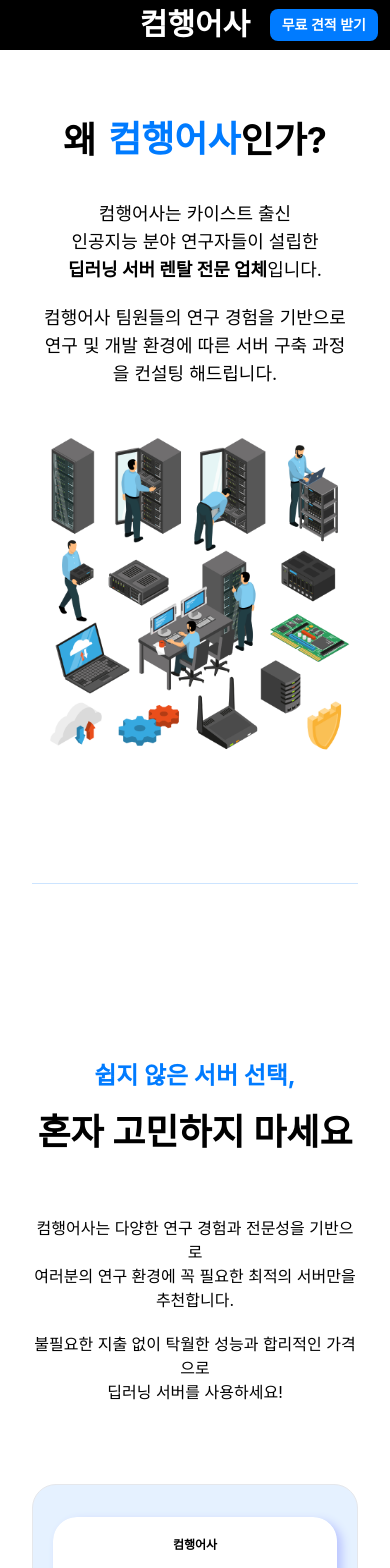
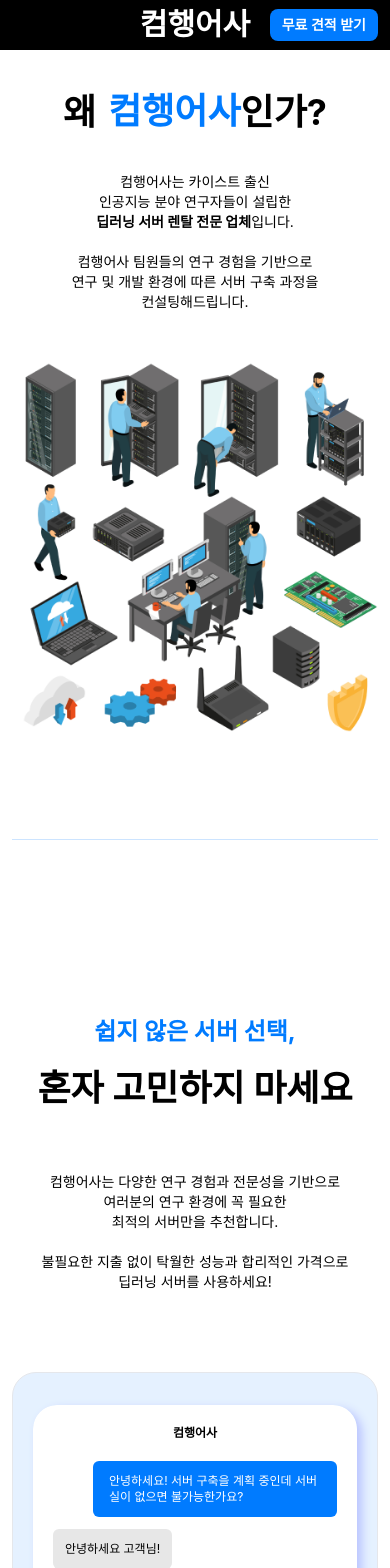
Before and after one commit to Team-Daju/Comhaengosa-WEB, a React (Create React App) app: page / in a window 390 px wide. Shown: the top 1568 px of the page. Built offline with nearby package versions, Linux system fonts and the light colour scheme; a web font is replaced by a local one.

Commit message:
[FE-15]Fix 반응형으로 수정

```diff
--- a/public/index.html
+++ b/public/index.html
@@ -1,14 +1,12 @@
 <!DOCTYPE html>
 <html lang="en">
+
 <head>
   <meta charset="utf-8" />
   <link rel="icon" href="%PUBLIC_URL%/favicon.ico" />
   <meta name="viewport" content="width=device-width, initial-scale=1" />
   <meta name="theme-color" content="#000000" />
-    <meta
-      name="description"
-      content="Web site created using create-react-app"
-    />
+  <meta name="description" content="Web site created using create-react-app" />
   <link rel="apple-touch-icon" href="%PUBLIC_URL%/logo192.png" />
   <!--
       manifest.json provides metadata used when your web app is installed on a
@@ -24,8 +22,9 @@
       work correctly both with client-side routing and a non-root public URL.
       Learn how to configure a non-root public URL by running `npm run build`.
     -->
-    <title>React App</title>
+  <title>컴행어사</title>
 </head>
+
 <body>
   <noscript>You need to enable JavaScript to run this app.</noscript>
   <div id="root"></div>
@@ -40,4 +39,5 @@
       To create a production bundle, use `npm run build` or `yarn build`.
     -->
 </body>
+
 </html>
--- a/src/App.js
+++ b/src/App.js
@@ -8,7 +8,7 @@ import Header from "./components/Header";
 import Footer from "./components/Footer";
 
 const Hr = tw.hr`
-  border-primaryColor mx-8 md:mx-20 opacity-20
+  border-primaryColor mx-3 sm:mx-20 opacity-20
 `;
 
 function App() {
--- a/src/components/DontWorry.js
+++ b/src/components/DontWorry.js
@@ -148,8 +148,8 @@ const chattings = [
 const DontWorry = () => {
 
     return (
-        <div className='px-8 pt-24 overflow-x-hidden justify-center flex flex-col-reverse md:space-x-40 md:flex md:flex-row' >
-            <div className='px-5 pt-8 md:px-14 md:pt-16 bg-primaryColor bg-opacity-10 rounded-3xl relative border flex text-xs md:text-sm'>
+        <div className='px-3 pt-24 overflow-x-hidden justify-center flex flex-col-reverse lg:space-x-20 xl:space-x-40 lg:flex lg:flex-row' >
+            <div className='md:mx-40 lg:mx-0 px-5 pt-8 lg:px-14 lg:pt-16 bg-primaryColor bg-opacity-10 rounded-3xl relative border flex text-xs lg:text-sm'>
                 <Swiper
                     slidesPerView={1}
                     spaceBetween={100}
@@ -190,17 +190,17 @@ const DontWorry = () => {
                         ))}
                 </Swiper>
             </div>
-            <div className='mb-20 text-center md:text-left' >
+            <div className='mb-20 text-center lg:text-left  ' >
                 <div className='text-primaryColor font-bold text-2xl'>
                     쉽지 않은 서버 선택,
                 </div>
-                <div className='pt-5 pb-16 text-4xl md:text-5xl font-bold'>
+                <div className='pt-5 pb-16 text-4xl lg:text-5xl font-bold'>
                     혼자 고민하지 마세요
                 </div>
-                <div className='space-y-5 text-black'>
+                <div className='space-y-5 text-black text-sm md:text-lg'>
                     <div>
-                        컴행어사는 다양한 연구 경험과 전문성을 기반으로<br />
-                        여러분의 연구 환경에 꼭 필요한 최적의 서버만을 추천합니다.
+                        컴행어사는 다양한 연구 경험과  전문성을 기반으로<br />
+                        여러분의 연구 환경에 꼭 필요한 <br className='md:hidden' />최적의 서버만을 추천합니다.
                     </div>
                     <div >
                         불필요한 지출 없이 탁월한 성능과 합리적인 가격으로<br />
--- a/src/components/Main.js
+++ b/src/components/Main.js
@@ -2,19 +2,19 @@ import React, { useEffect, useRef } from "react";
 
 const Main = () => {
     return (
-        <div className=" p-10 flex-col md:flex-row md:flex text-center md:text-left  justify-center md:space-x-40 md:pt-40">
+        <div className=" p-3 md:p-10 flex-col lg:flex-row lg:flex text-center lg:text-left  justify-center lg:space-x-40 lg:pt-40">
             <div className=" py-20 pb-0">
-                <div className="text-4xl md:text-5xl flex items-center font-bold justify-center md:justify-normal md:pt-20 ">
+                <div className="text-4xl md:text-5xl flex flex-nowrap items-center font-bold justify-center lg:justify-normal md:pt-20 ">
                     왜
                     <span className="font-ebs pl-3 text-primaryColor">
                         컴행어사
                     </span>
                     인가?
                 </div>
-                <div className="py-10 space-y-5 text-black text-lg">
+                <div className="py-10 space-y-5 text-black text-sm md:text-lg">
                     <div>
                         컴행어사는 카이스트 출신
-                        <br className="md:hidden" /> 인공지능 분야 연구자들이
+                        <br className="lg:hidden" /> 인공지능 분야 연구자들이
                         설립한
                         <br />
                         <span className="font-bold">
@@ -25,8 +25,7 @@ const Main = () => {
                     <div>
                         컴행어사 팀원들의 연구 경험을 기반으로
                         <br />
-                        연구 및 개발 환경에 따른 서버 구축 과정을 컨설팅
-                        해드립니다.
+                        연구 및 개발 환경에 따른 서버 구축 과정을 <br className="md:hidden" /> 컨설팅해드립니다.
                     </div>
                 </div>
             </div>
--- a/src/components/Smart.js
+++ b/src/components/Smart.js
@@ -20,8 +20,7 @@ const Div = tw.div`
     bg-primaryColor
     py-7
     text-lg
-    px-4
-    md:px-56
+    w-full
     flex
     flex-col
     md:flex-row
@@ -60,8 +59,8 @@ const Smart = () => {
 
     }, [])
     return (
-        <div className='my-20 flex flex-col items-center py-20'>
-            <div className='flex flex-col md:flex-row items-center text-4xl md:text-5xl font-bold pb-24 '>
+        <div className='p-3 my-20 flex flex-col items-center py-20'>
+            <div className='flex flex-col md:flex-row items-center text-3xl md:text-5xl font-bold pb-24 '>
                 <div>
                     딥러닝 서버,
                 </div>
@@ -70,7 +69,7 @@ const Smart = () => {
                 </div>
 
             </div>
-            <div className='flex flex-col  space-y-14'>
+            <div className='w-full md:w-[768px] space-y-14 '>
                 <Div ref={ref1} className={cls('space-x-1', isScroll1 === true ? "translate-y-0 opacity-100" : "")}>
                     <div className='flex items-center'>
                         <SpanAccent className='font-bold'>컴행어사</SpanAccent>는 <SpanBold>단기 및 장기 렌탈 플랜</SpanBold>을
@@ -83,8 +82,8 @@ const Smart = () => {
                 <Div ref={ref2} className={cls('flex-row', isScroll2 === true ? "translate-y-0 opacity-100" : "")}>
                     <SpanBold>초기 비용</SpanBold>에 대한 고민이 줄어듭니다.
                 </Div>
-                <Div ref={ref3} className={cls(isScroll3 === true ? "translate-y-0 opacity-100" : "")}>
-                    고가의 서버를 보유할 필요없이
+                <Div ref={ref3} className={cls("space-x-1", isScroll3 === true ? "translate-y-0 opacity-100" : "")}>
+                    <span>고가의 서버를 보유할 필요없이</span>
                     <div>
                         매월 비용처리하여 <SpanBold>세금감면</SpanBold>이 쉬워집니다.
                     </div>
```
Lines whose indentation alone changed are shown as unchanged.
